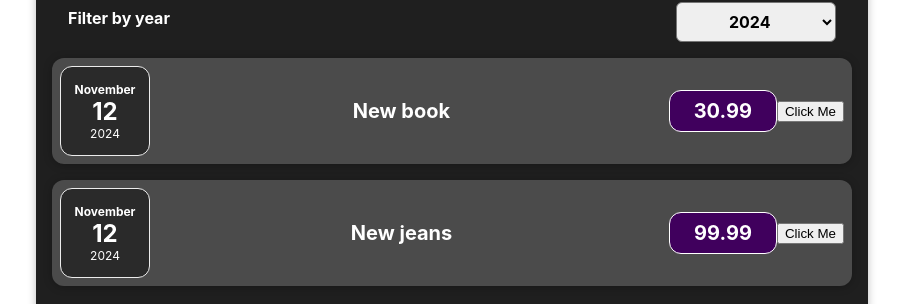
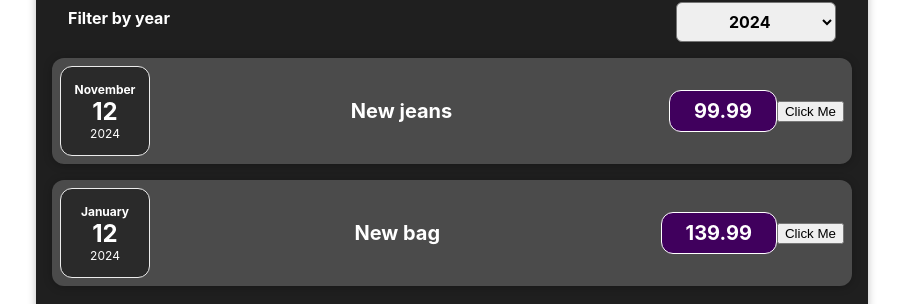
Before and after one commit to Tooma81/expenses, a React (Create React App) app: page / in a window 1280 px wide. Shown: the part 346-650 px from the top of the page, without its empty margins (188-1091 px from the left). Built offline with nearby package versions, Linux system fonts and the light colour scheme.

Commit message:
dynamically generate expenses list and apply year filter

```diff
--- a/src/App.js
+++ b/src/App.js
@@ -3,16 +3,24 @@ import Expenses from './components/Expenses/Expenses';
 import NewExpense from './components/NewExpense/NewExpense';
 
 const App = () => {
-  const expenses = [
+  const DUMMY_EXPENSES = [
     {
-      date: new Date(2024, 10, 12),
+      id: 'id1',
+      date: new Date(2023, 10, 12),
       title: 'New book',
       price: 30.99
     },
     {
+      id: 'id2',
       date: new Date(2024, 10, 12),
       title: 'New jeans',
       price: 99.99
+    },
+    {
+      id: 'id3',
+      date: new Date(2024, 0, 12),
+      title: 'New bag',
+      price: 139.99
     },
   ]
 
@@ -24,7 +32,7 @@ const App = () => {
   return (
     <div className="App">
       <NewExpense onAddExpense={addExpenseHandler}/>
-      <Expenses expenses={expenses}/>
+      <Expenses expenses={DUMMY_EXPENSES}/>
     </div>
   );
 }
--- a/src/components/Expenses/Expenses.js
+++ b/src/components/Expenses/Expenses.js
@@ -12,11 +12,16 @@ const Expenses = (props) => {
         console.log(`Year date in Expenses.js ${year}`)
     }
 
+    let filteredExpenses = props.expenses.filter(expense =>
+        expense.date.getFullYear().toString() === filterYear
+    )
+
     return(
         <Card className='expenses'>
             <ExpensesFilter selectedYear={filterYear} onChangeFilter={filterChangeHandler} />
-            <ExpenseItem data={props.expenses[0]}/>
-            <ExpenseItem data={props.expenses[1]}/>
+            {filteredExpenses.map((expense) => (
+                <ExpenseItem key={expense.id} data={expense}/>
+            ))}
         </Card>
     )
 }
```
